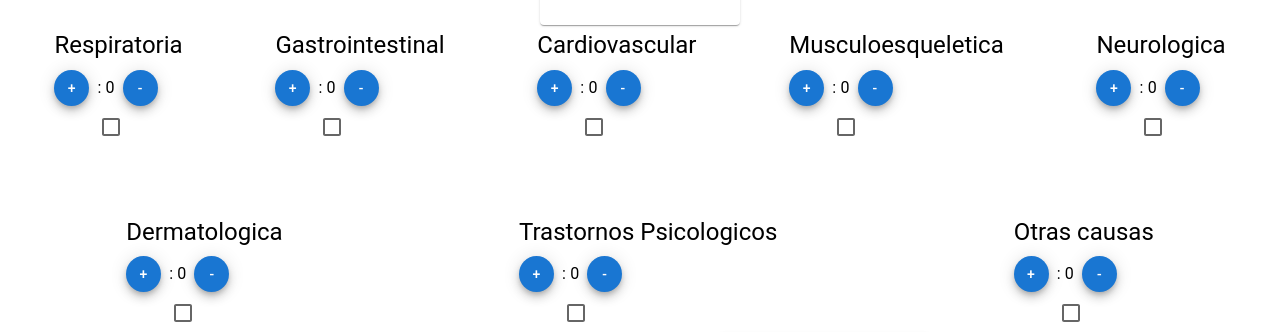
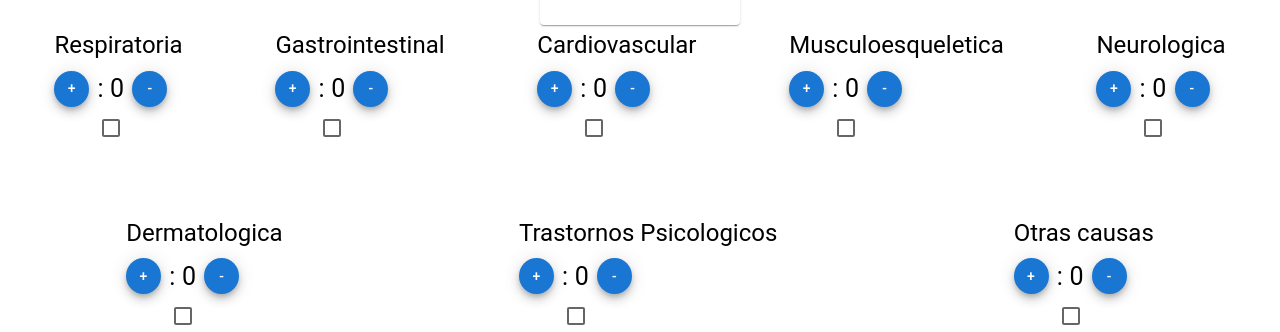
Before and after one commit to Paralizerlumpi/KennenDoc, a React (Create React App) app: page / in a window 1280 px wide. Shown: the part 317-649 px from the top of the page. Built offline with nearby package versions, Linux system fonts and the light colour scheme.

Commit message:
Resize font

```diff
--- a/src/App.js
+++ b/src/App.js
@@ -71,12 +71,12 @@ function App() {
             <Fab
               color="primary"
               aria-label="add"
-              sx={{ width: 35, height: 35 }}
+              sx={{ width: 35, height: 35}}
               onClick={() => setRespiratoria(respiratoria + 1)}
             >
               +
             </Fab>
-            <Typography variant="body1" sx={{ marginLeft: 1, marginRight:1 }}>
+            <Typography variant="body1" fontSize={25} sx={{ marginLeft: 1, marginRight:1 }}>
               : {respiratoria}
             </Typography>
             <Fab
@@ -110,7 +110,7 @@ function App() {
             >
               +
             </Fab>
-            <Typography variant="body1" sx={{ marginLeft: 1 , marginRight: 1}}>
+            <Typography variant="body1" fontSize={25} sx={{ marginLeft: 1 , marginRight: 1}}>
               : {gastrointestinal}
             </Typography>
             <Fab
@@ -144,7 +144,7 @@ function App() {
             >
               +
             </Fab>
-            <Typography variant="body1" sx={{ marginLeft: 1 , marginRight: 1}}>
+            <Typography variant="body1" fontSize={25} sx={{ marginLeft: 1 , marginRight: 1}}>
               : {cardiovascular}
             </Typography>
             <Fab
@@ -177,7 +177,7 @@ function App() {
             >
               +
             </Fab>
-            <Typography variant="body1" sx={{ marginLeft: 1 , marginRight: 1}}>
+            <Typography variant="body1" fontSize={25} sx={{ marginLeft: 1 , marginRight: 1}}>
               : {musculoesqueletica}
             </Typography>
             <Fab
@@ -210,7 +210,7 @@ function App() {
             >
               +
             </Fab>
-            <Typography variant="body1" sx={{ marginLeft: 1 , marginRight: 1}}>
+            <Typography variant="body1" fontSize={25} sx={{ marginLeft: 1 , marginRight: 1}}>
               : {neurologica}
             </Typography>
             <Fab
@@ -243,7 +243,7 @@ function App() {
             >
               +
             </Fab>
-            <Typography variant="body1" sx={{ marginLeft: 1 , marginRight: 1}}>
+            <Typography variant="body1" fontSize={25} sx={{ marginLeft: 1 , marginRight: 1}}>
               : {dermatologica}
             </Typography>
             <Fab
@@ -276,7 +276,7 @@ function App() {
             >
               +
             </Fab>
-            <Typography variant="body1" sx={{ marginLeft: 1 , marginRight: 1}}>
+            <Typography variant="body1" fontSize={25} sx={{ marginLeft: 1 , marginRight: 1}}>
               : {trastornosPsicologicos}
             </Typography>
             <Fab
@@ -309,7 +309,7 @@ function App() {
             >
               +
             </Fab>
-            <Typography variant="body1" sx={{ marginLeft: 1 , marginRight: 1}}>
+            <Typography variant="body1" fontSize={25} sx={{ marginLeft: 1 , marginRight: 1}}>
               : {otrasCausas}
             </Typography>
             <Fab
```
